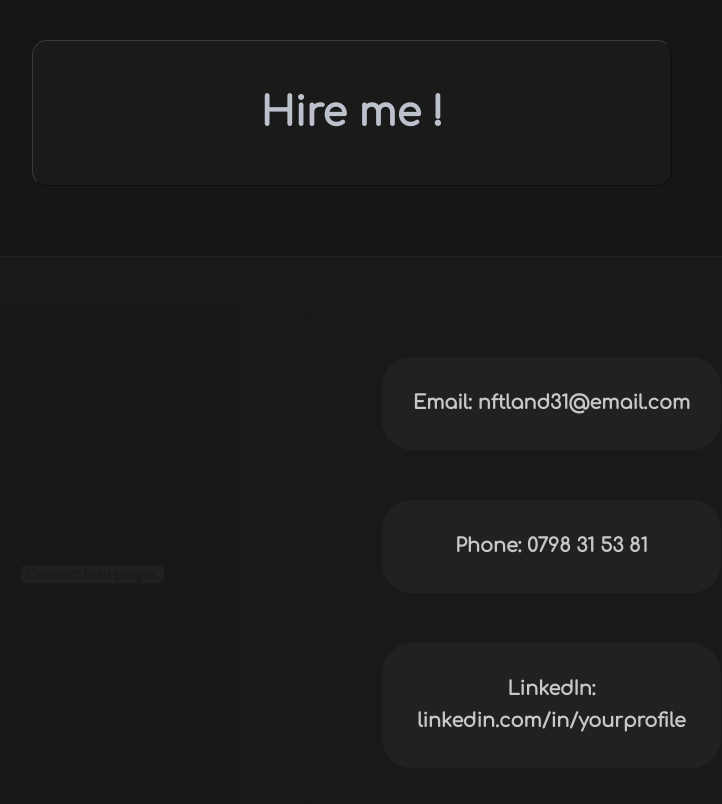
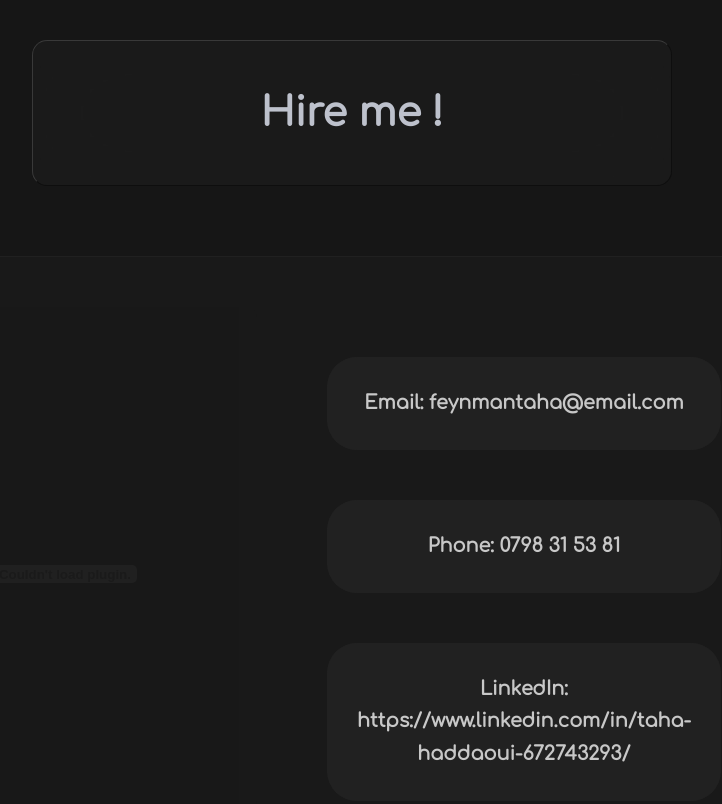
Before and after one commit to TahaHaddaoui/Portfolio, a plain HTML site: page index.html in a window 1280 px wide. Shown: the part 5708-6512 px from the top of the page, without its empty margins (318-1040 px from the left). Drawn offline with nearby package versions, Linux system fonts and the light colour scheme.

Commit message:
Update index.html

```diff
--- a/index.html
+++ b/index.html
@@ -172,9 +172,9 @@
                 <embed src="assets/cv/CV for portfolio.pdf" width="60%" height="450px" type='application/pdf'>
             </div>
             <div class="contact-options">
-                 <div class="option">Email: nftland31@email.com</div>
+                 <div class="option">Email: feynmantaha@email.com</div>
                 <div class="option">Phone: 0798 31 53 81</div>
-                <div class="option">LinkedIn: linkedin.com/in/yourprofile</div>
+                <div class="option">LinkedIn: https://www.linkedin.com/in/taha-haddaoui-672743293/</div>
             </div>
         </div>
 
```
